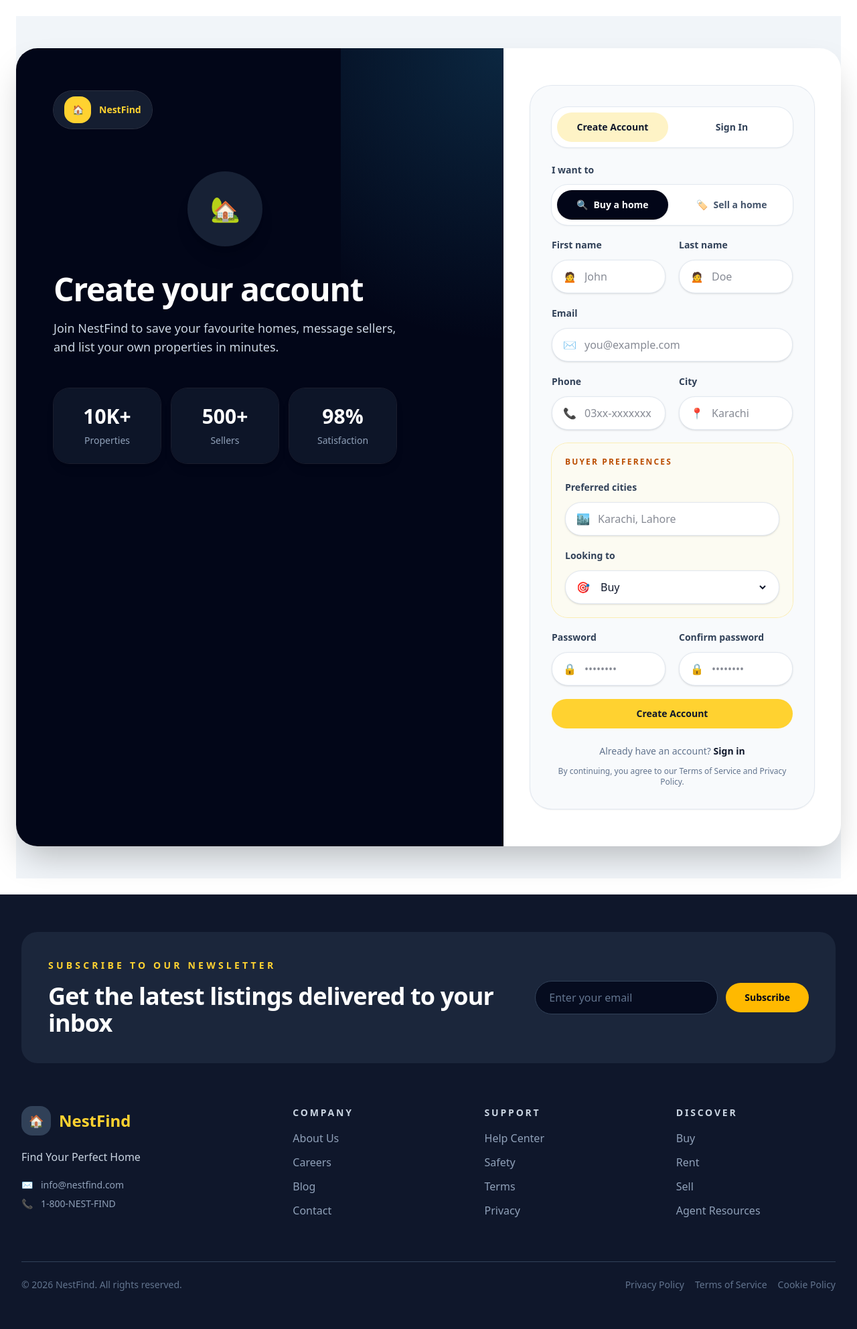
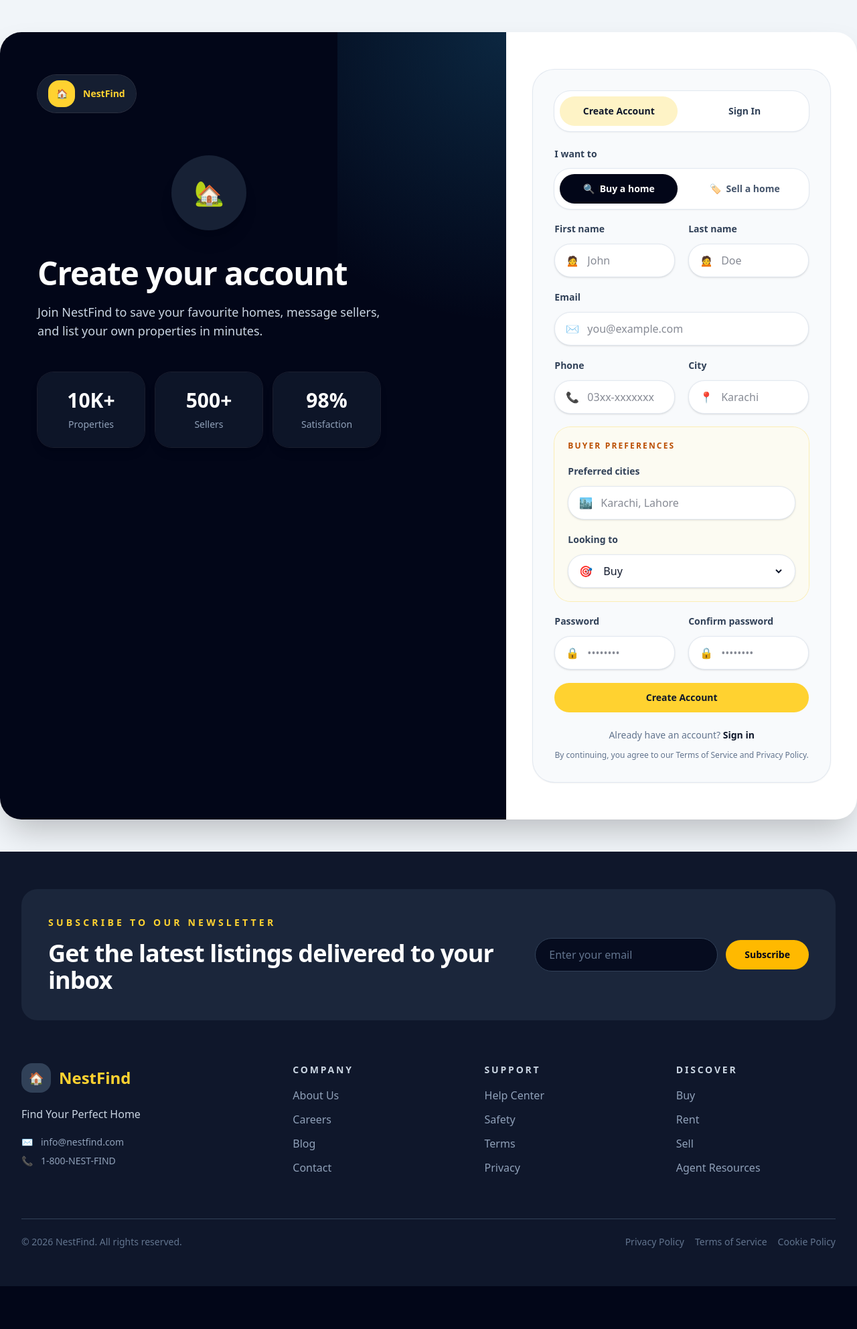
Before and after one commit to Hamzah-Amir/NestFind, a Django app: page /accounts/users/register/ in a window 1280 px wide. Shown: the part 84-2069 px from the top of the page at 67% size. After the commit the page ends 2005 px from the top, so only its background shows below. Run offline with Django 5.2, Linux system fonts and the light colour scheme; style sheets or scripts are compiled from the project's sources; some libraries are stand-ins or nearby versions; some web fonts are replaced.

Commit message:
removed universal padding

```diff
--- a/templates/layout.html
+++ b/templates/layout.html
@@ -62,7 +62,7 @@
             </div>
         </nav>
     </header>
-    <main class='p-6'>
+    <main>
         {% block body %}{% endblock body %}
     </main>
 
```
